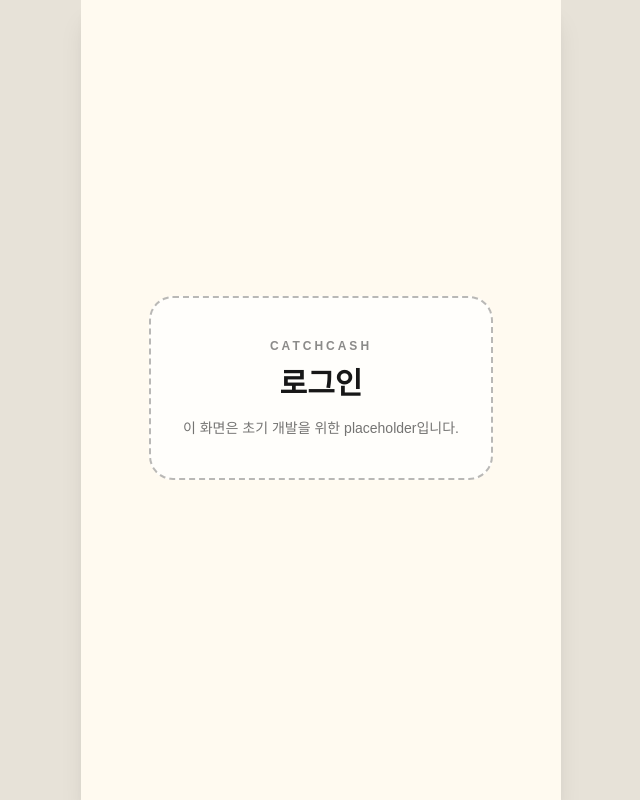
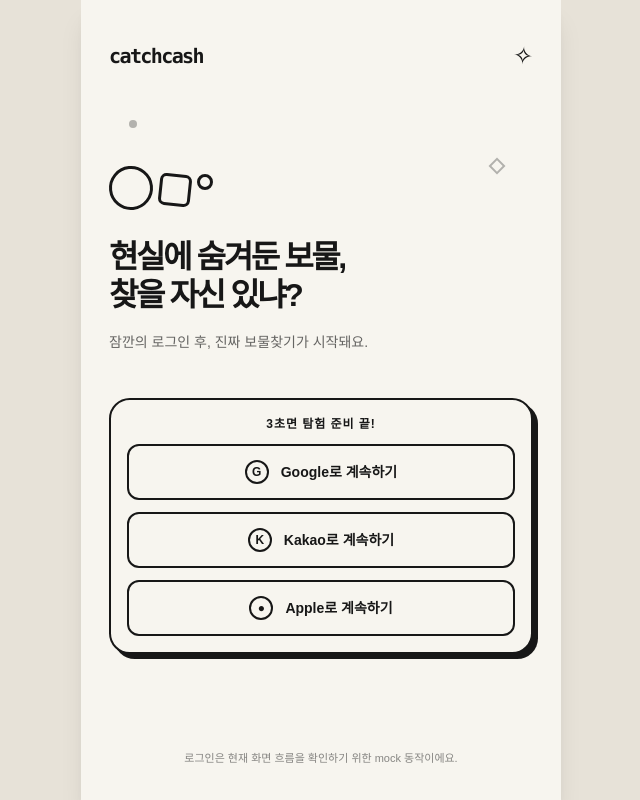
Before and after one commit to seunghyeon-lee/catchcash-app, a Next.js app: page /login in a window 1280 px wide. Shown: the whole page, without its empty margins (319-959 px from the left). Built offline with nearby package versions, Linux system fonts and the light colour scheme.

Commit message:
Implement login screen

```diff
--- a/app/login/page.tsx
+++ b/app/login/page.tsx
@@ -1,2 +1,94 @@
-import { PlaceholderScreen } from "@/components/common/placeholder-screen";
-export default function LoginPage() { return <PlaceholderScreen title="로그인" />; }
+"use client";
+
+import { useRouter } from "next/navigation";
+import { useState } from "react";
+
+const loginProviders = [
+  { id: "google", label: "Google로 계속하기", mark: "G" },
+  { id: "kakao", label: "Kakao로 계속하기", mark: "K" },
+  { id: "apple", label: "Apple로 계속하기", mark: "●" },
+] as const;
+
+type LoginProvider = (typeof loginProviders)[number];
+
+export default function LoginPage() {
+  const router = useRouter();
+  const [selectedProvider, setSelectedProvider] = useState<LoginProvider["id"] | null>(null);
+
+  const handleMockLogin = (provider: LoginProvider) => {
+    console.log(`[CatchCash] mock ${provider.id} login`);
+    setSelectedProvider(provider.id);
+
+    window.setTimeout(() => {
+      router.push("/nickname");
+    }, 450);
+  };
+
+  return (
+    <section
+      aria-label="캐치캐쉬 로그인"
+      className="relative flex min-h-[100dvh] flex-col overflow-hidden bg-[#F7F5EF] px-7 pb-8 pt-10 text-[#171717]"
+    >
+      <div aria-hidden="true" className="pointer-events-none absolute inset-0 opacity-30">
+        <span className="absolute left-[10%] top-[15%] h-2 w-2 rounded-full bg-[#171717]" />
+        <span className="absolute right-[12%] top-[20%] h-3 w-3 rotate-45 border-2 border-[#171717]" />
+        <span className="absolute bottom-[25%] left-[7%] text-xl">✦</span>
+        <span className="absolute bottom-[19%] right-[10%] h-2 w-2 rounded-full border-2 border-[#171717]" />
+      </div>
+
+      <header className="relative flex items-center justify-between">
+        <p className="font-mono text-xl font-black tracking-[-0.08em]">catchcash</p>
+        <span aria-hidden="true" className="rotate-6 text-2xl">✧</span>
+      </header>
+
+      <main className="relative flex flex-1 flex-col justify-center">
+        <div className="mb-11">
+          <div aria-hidden="true" className="mb-7 flex items-end gap-1.5">
+            <span className="h-11 w-11 -rotate-6 rounded-full border-[3px] border-[#171717] bg-[#F7F5EF]" />
+            <span className="mb-1 h-8 w-8 rotate-6 rounded-[0.4rem] border-[3px] border-[#171717] bg-[#F7F5EF]" />
+            <span className="mb-5 h-4 w-4 rounded-full border-[3px] border-[#171717]" />
+          </div>
+          <h1 className="max-w-[295px] text-[2rem] font-black leading-[1.2] tracking-[-0.075em]">
+            현실에 숨겨둔 보물,
+            <br />
+            찾을 자신 있냐?
+          </h1>
+          <p className="mt-4 text-sm font-medium leading-6 text-[#171717]/65">
+            잠깐의 로그인 후, 진짜 보물찾기가 시작돼요.
+          </p>
+        </div>
+
+        <div className="rounded-[1.3rem] border-2 border-[#171717] bg-[#F7F5EF] p-4 shadow-[5px_5px_0_#171717]">
+          <p className="mb-3 text-center text-xs font-bold tracking-[0.08em]">3초면 탐험 준비 끝!</p>
+          <div className="space-y-3">
+            {loginProviders.map((provider) => {
+              const isLoading = selectedProvider === provider.id;
+
+              return (
+                <button
+                  key={provider.id}
+                  type="button"
+                  onClick={() => handleMockLogin(provider)}
+                  disabled={selectedProvider !== null}
+                  className="flex h-14 w-full items-center justify-center gap-3 rounded-xl border-2 border-[#171717] bg-[#F7F5EF] px-4 text-sm font-bold transition-transform active:translate-x-0.5 active:translate-y-0.5 disabled:cursor-wait disabled:opacity-70"
+                >
+                  <span
+                    aria-hidden="true"
+                    className="flex h-6 w-6 items-center justify-center rounded-full border-2 border-[#171717] text-xs font-black"
+                  >
+                    {provider.mark}
+                  </span>
+                  <span>{isLoading ? "탐험 준비 중..." : provider.label}</span>
+                </button>
+              );
+            })}
+          </div>
+        </div>
+      </main>
+
+      <p className="relative text-center text-[11px] font-medium leading-5 text-[#171717]/50">
+        로그인은 현재 화면 흐름을 확인하기 위한 mock 동작이에요.
+      </p>
+    </section>
+  );
+}
```
